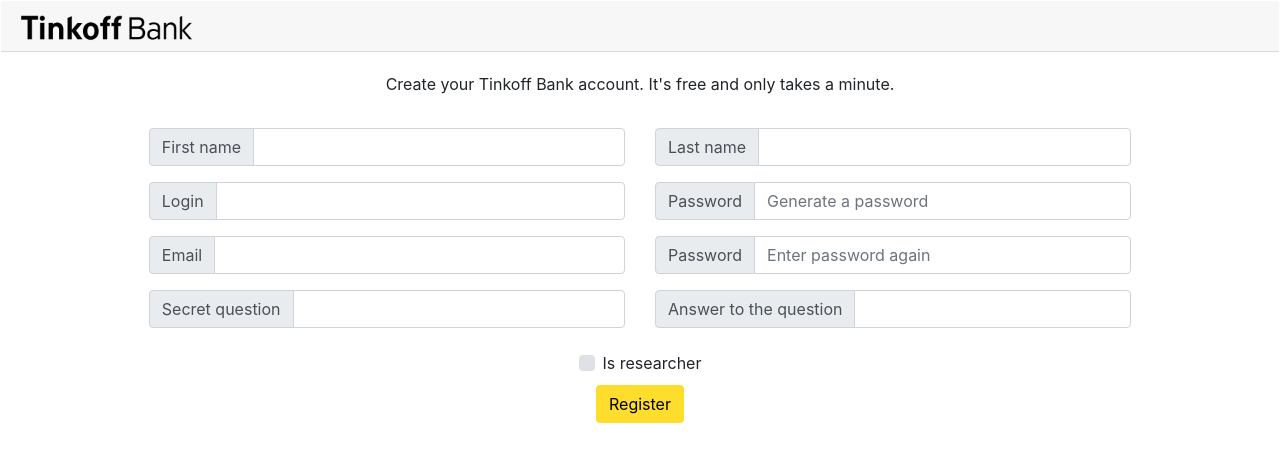
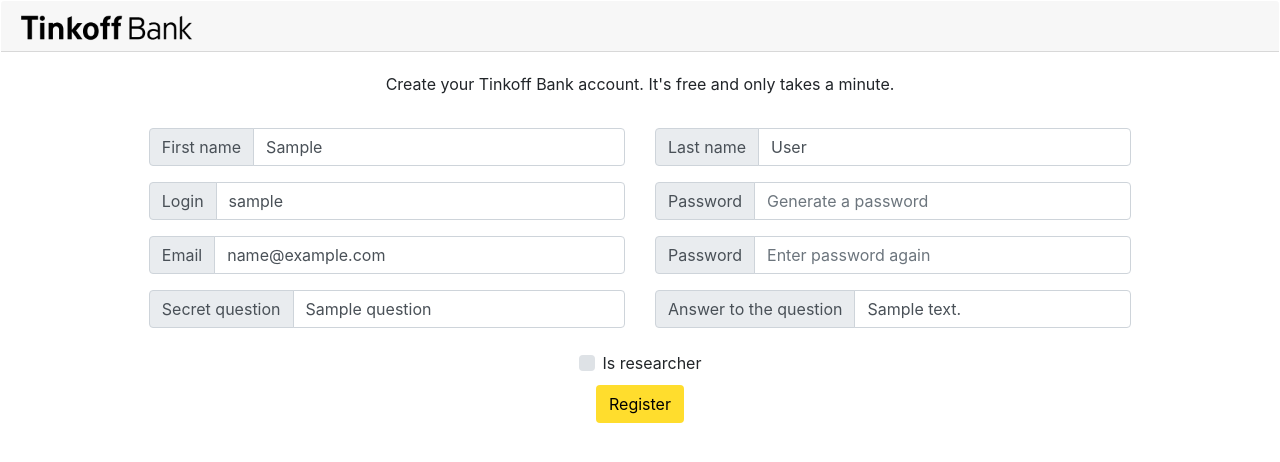
Before and after one commit to danila19991/tinkoff-web-service, a Django app: template templates/predictor/register.html in a window 1280 px wide. Shown: the top 462 px of the page. Run offline with Django 3.2, Linux system fonts and the light colour scheme; the template is opened without the code that fills it: most values are stand-ins (such as "Sample title", 1, 10 or a date in 2020); some libraries are stand-ins or nearby versions.

Commit message:
Added saving of entered data into registration fields when reloading of the page.

```diff
--- a/templates/predictor/register.html
+++ b/templates/predictor/register.html
@@ -61,6 +61,10 @@
                                    class="form-control"
                                    {% endif %}
 
+                                   {% if first_name %}
+                                   value="{{ first_name }}"
+                                   {% endif %}
+
                                    aria-describedby="basic-addon3">
                         </div>
                         {% if no_first_name or incorrect_first_name%}
@@ -78,6 +82,9 @@
                                    class="form-control alarm-field"
                                    {% else %}
                                    class="form-control"
+                                   {% endif %}
+                                   {% if login %}
+                                   value="{{ login }}"
                                    {% endif %}
                                    aria-describedby="basic-addon3">
                         </div>
@@ -99,6 +106,9 @@
                                    {% else %}
                                    class="form-control"
                                    {% endif %}
+                                   {% if email %}
+                                   value="{{ email }}"
+                                   {% endif %}
 
                                    aria-describedby="basic-addon3">
                         </div>
@@ -118,6 +128,9 @@
                                    class="form-control alarm-field"
                                    {% else %}
                                    class="form-control"
+                                   {% endif %}
+                                   {% if question %}
+                                   value="{{ question }}"
                                    {% endif %}
 
                                    aria-describedby="basic-addon3">
@@ -142,6 +155,10 @@
                                    class="form-control alarm-field"
                                    {% else %}
                                    class="form-control"
+                                   {% endif %}
+
+                                   {% if last_name %}
+                                   value="{{ last_name }}"
                                    {% endif %}
 
                                    aria-describedby="basic-addon3">
@@ -202,6 +219,9 @@
                                    {% else %}
                                    class="form-control"
                                    {% endif %}
+                                   {% if answer %}
+                                   value="{{ answer }}"
+                                   {% endif %}
                                    aria-describedby="basic-addon3">
                         </div>
                         {% if no_answer or incorrect_answer %}
```
